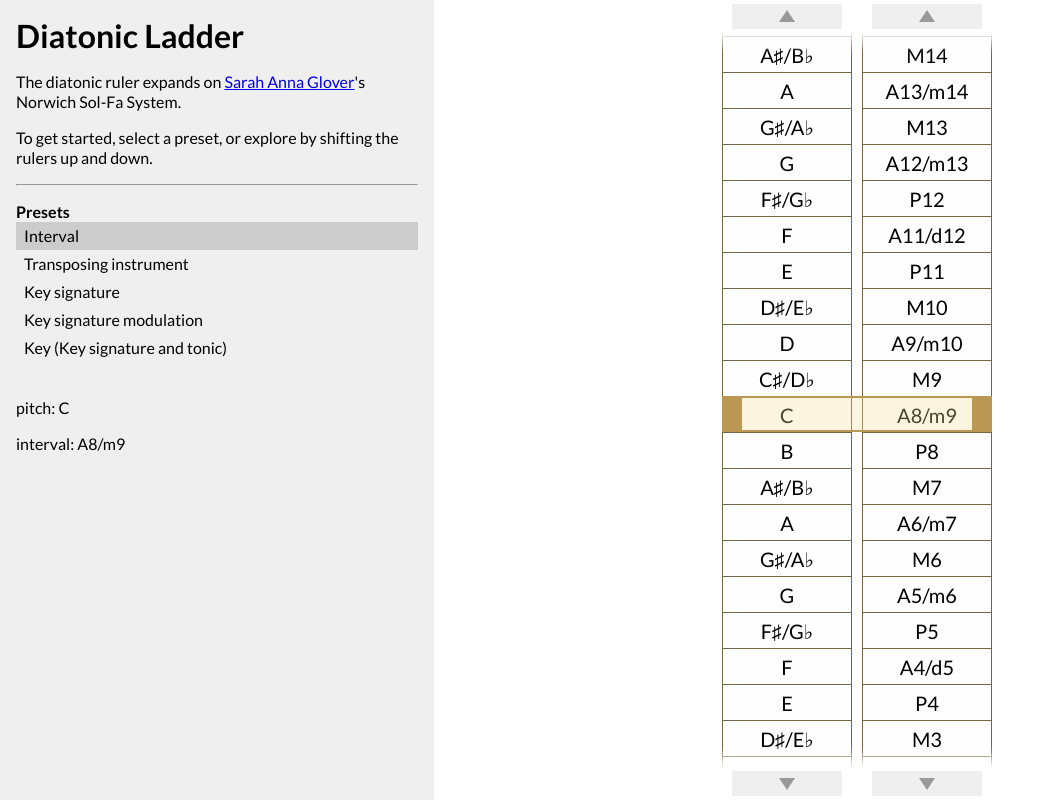
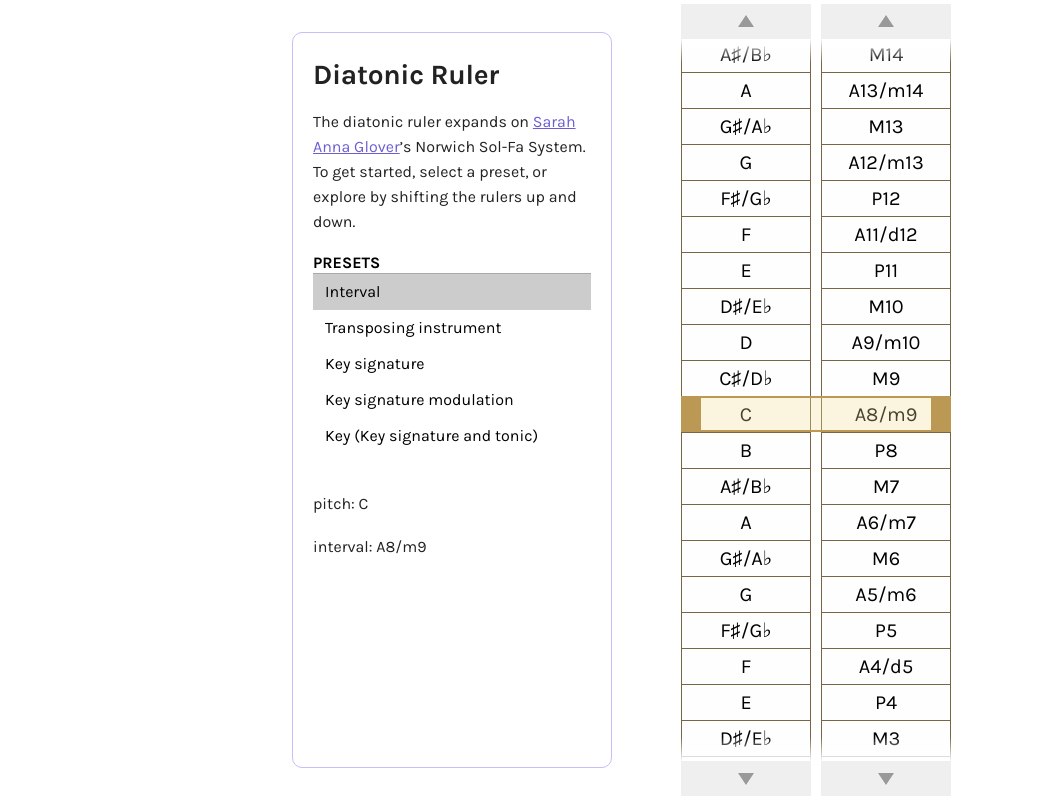
Before and after one commit to katmh/diatonic, a Svelte app: page / in a window 1280 px wide. Shown: the whole page, without its empty margins (0-1039 px from the left). Built offline with nearby package versions, Linux system fonts and the light colour scheme.

Commit message:
styles, PresetMenu, RulersContainer

```diff
--- a/public/global.css
+++ b/public/global.css
@@ -7,7 +7,7 @@
 body,
 html {
     height: 100%;
-    font-family: Lato;
+    font-family: Karla;
 }
 
 html {
@@ -33,7 +33,10 @@ body {
     font-size: 0.8em;
 }
 
-p,
-hr {
-    margin: 1rem 0;
+a {
+    color: #6b5fd1;
 }
+
+a:visited {
+    color: #3f387d;
+}
--- a/public/index.html
+++ b/public/index.html
@@ -12,7 +12,7 @@
 
 	<link rel="preconnect" href="https://fonts.googleapis.com">
 	<link rel="preconnect" href="https://fonts.gstatic.com" crossorigin>
-	<link href="https://fonts.googleapis.com/css2?family=Lato:wght@400;700&subset=latin,latin-ext&display=swap" rel="stylesheet">
+	<link href="https://fonts.googleapis.com/css2?family=Karla:wght@400;700&subset=latin,latin-ext&display=swap" rel="stylesheet">
 
 	<script defer src='/build/bundle.js'></script>
 </head>
--- a/src/App.svelte
+++ b/src/App.svelte
@@ -1,35 +1,17 @@
 <script lang="ts">
     import Dashboard from "./components/Dashboard.svelte";
-    import Ruler from "./components/Ruler.svelte";
-    import Window from "./components/Window.svelte";
-    import { rulers } from "./stores.js";
-
-    $: keys = Object.keys($rulers);
+    import RulersContainer from "./components/RulersContainer.svelte";
 </script>
 
 <div class="container">
     <Dashboard />
-    <div class="rulers">
-        <Window />
-        {#each keys as key}
-            <Ruler id={key} />
-        {/each}
-    </div>
+    <RulersContainer />
 </div>
 
 <style>
     .container {
         height: 100%;
-        width: 100%;
-        margin: 0 auto;
-        display: flex;
-        justify-content: center;
-        overflow-y: hidden;
-    }
-
-    .rulers {
-        height: 100%;
-        width: 100%;
+        width: auto;
         margin: 0 auto;
         display: flex;
         justify-content: center;
--- a/src/components/Dashboard.svelte
+++ b/src/components/Dashboard.svelte
@@ -1,69 +1,32 @@
 <script lang="ts">
     import { rulers, inWindow, selectedPreset } from "../stores.js";
     import presets from "../data/presets.js";
-    import generateID from "../utils/ID.js";
     import { onMount } from "svelte";
-
-    onMount(() => {
-        updatePreset();
-    });
+    import updatePreset from "../utils/updatePreset.js";
+    import PresetMenu from "./PresetMenu.svelte";
 
     $: presetObject =
         presets[presets.findIndex((item) => item.name === $selectedPreset)];
 
-    const updatePreset = () => {
-        if (!$selectedPreset) {
-            rulers.update(() => ({}));
-            return;
-        }
-        rulers.update(() => {
-            let newRulers = {};
-            presetObject.rulers.forEach(
-                (type: string) =>
-                    (newRulers[generateID()] = {
-                        type,
-                        position: 0,
-                        items: [],
-                    })
-            );
-            return newRulers;
-        });
-    };
+    onMount(() => {
+        updatePreset(presetObject);
+    });
 
     $: keys = Object.keys($inWindow);
 </script>
 
 <div class="dashboard">
-    <h1>Diatonic Ladder</h1>
+    <h1>Diatonic Ruler</h1>
 
     <p>
         The diatonic ruler expands on <a
             href="https://musictheoryexamplesbywomen.com/theorists/sarah-ann-glover-1786-1867/"
             >Sarah Anna Glover</a
-        >'s Norwich Sol-Fa System.
+        >’s Norwich Sol-Fa System. To get started, select a preset, or explore
+        by shifting the rulers up and down.
     </p>
 
-    <p>
-        To get started, select a preset, or explore by shifting the rulers up
-        and down.
-    </p>
-
-    <hr />
-
-    <b>Presets</b>
-
-    {#each presets as preset}
-        <input
-            type="radio"
-            name="preset"
-            id={preset.name}
-            value={preset.name}
-            bind:group={$selectedPreset}
-            on:change={updatePreset}
-        />
-        <label for={preset.name}>{preset.label}</label>
-    {/each}
-
+    <PresetMenu />
     <br />
 
     {#each keys as key}
@@ -79,29 +42,25 @@
     }
 
     .dashboard {
-        width: 50%;
-        padding: 1rem;
+        width: 100%;
+        max-width: 20rem;
+        padding: 1.5rem 1.25rem;
         font-size: 1rem;
         line-height: 1.25;
-        background: #efefef;
+        border: 1px solid #c4befd;
+        border-radius: 10px;
+        margin: 2rem;
     }
 
-    input[type="radio"] {
-        display: none;
+    h1 {
+        color: #222;
+        font-size: 1.75rem;
+        letter-spacing: -0.3px;
     }
 
-    label {
-        display: block;
-        padding: 0.25rem 0.5rem;
-        transition: 0.1s;
-        cursor: pointer;
-    }
-
-    label:hover {
-        background: #ddd;
-    }
-
-    input[type="radio"]:checked + label {
-        background: #ccc;
+    p {
+        margin: 1.15rem 0;
+        line-height: 1.55;
+        color: #222;
     }
 </style>
--- /dev/null
+++ b/src/components/PresetMenu.svelte
@@ -0,0 +1,49 @@
+<script lang="ts">
+    import presets from "../data/presets.js";
+    import { selectedPreset } from "../stores.js";
+    import updatePreset from "../utils/updatePreset.js";
+
+    $: presetObject =
+        presets[presets.findIndex((item) => item.name === $selectedPreset)];
+</script>
+
+<h2>Presets</h2>
+
+{#each presets as preset}
+    <input
+        type="radio"
+        name="preset"
+        id={preset.name}
+        value={preset.name}
+        bind:group={$selectedPreset}
+        on:change={() => updatePreset(presetObject)}
+    />
+    <label for={preset.name}>{preset.label}</label>
+{/each}
+
+<style>
+    h2 {
+        text-transform: uppercase;
+        font-size: 1rem;
+        border-bottom: 1px solid #aaa;
+    }
+
+    input[type="radio"] {
+        display: none;
+    }
+
+    label {
+        display: block;
+        padding: 0.5rem 0.75rem;
+        transition: 0.1s;
+        cursor: pointer;
+    }
+
+    label:hover {
+        background: #ddd;
+    }
+
+    input[type="radio"]:checked + label {
+        background: #ccc;
+    }
+</style>
--- a/src/components/Ruler.svelte
+++ b/src/components/Ruler.svelte
@@ -190,8 +190,8 @@
     }
 
     button {
-        width: 110px;
-        height: 25px;
+        width: 130px;
+        height: 35px;
         background: #efefef;
         border: none;
         cursor: pointer;
@@ -238,7 +238,6 @@
         font-size: 20px;
         line-height: 1;
         width: max-content;
-        font-family: Lato;
     }
 
     .mark {
@@ -251,5 +250,6 @@
         border-bottom: none;
         border-left: none;
         border-right: none;
+        margin: 1rem 0;
     }
 </style>
--- /dev/null
+++ b/src/components/RulersContainer.svelte
@@ -0,0 +1,24 @@
+<script lang="ts">
+    import Ruler from "./Ruler.svelte";
+    import Window from "./Window.svelte";
+    import { rulers } from "../stores";
+
+    $: keys = Object.keys($rulers);
+</script>
+
+<div class="rulers_container">
+    <Window />
+    {#each keys as key}
+        <Ruler id={key} />
+    {/each}
+</div>
+
+<style>
+    .rulers_container {
+        height: 100%;
+        display: flex;
+        justify-content: center;
+        overflow-y: hidden;
+        margin: 0 4rem 0 2rem;
+    }
+</style>
--- /dev/null
+++ b/src/utils/updatePreset.ts
@@ -0,0 +1,23 @@
+import { rulers } from "../stores.js";
+import generateID from "../utils/ID.js";
+
+const updatePreset = (presetObject) => {
+    if (!presetObject) {
+        rulers.update(() => ({}));
+        return;
+    }
+    rulers.update(() => {
+        let newRulers = {};
+        presetObject.rulers.forEach(
+            (type) =>
+                (newRulers[generateID()] = {
+                    type,
+                    position: 0,
+                    items: [],
+                })
+        );
+        return newRulers;
+    });
+};
+
+export default updatePreset;
```
